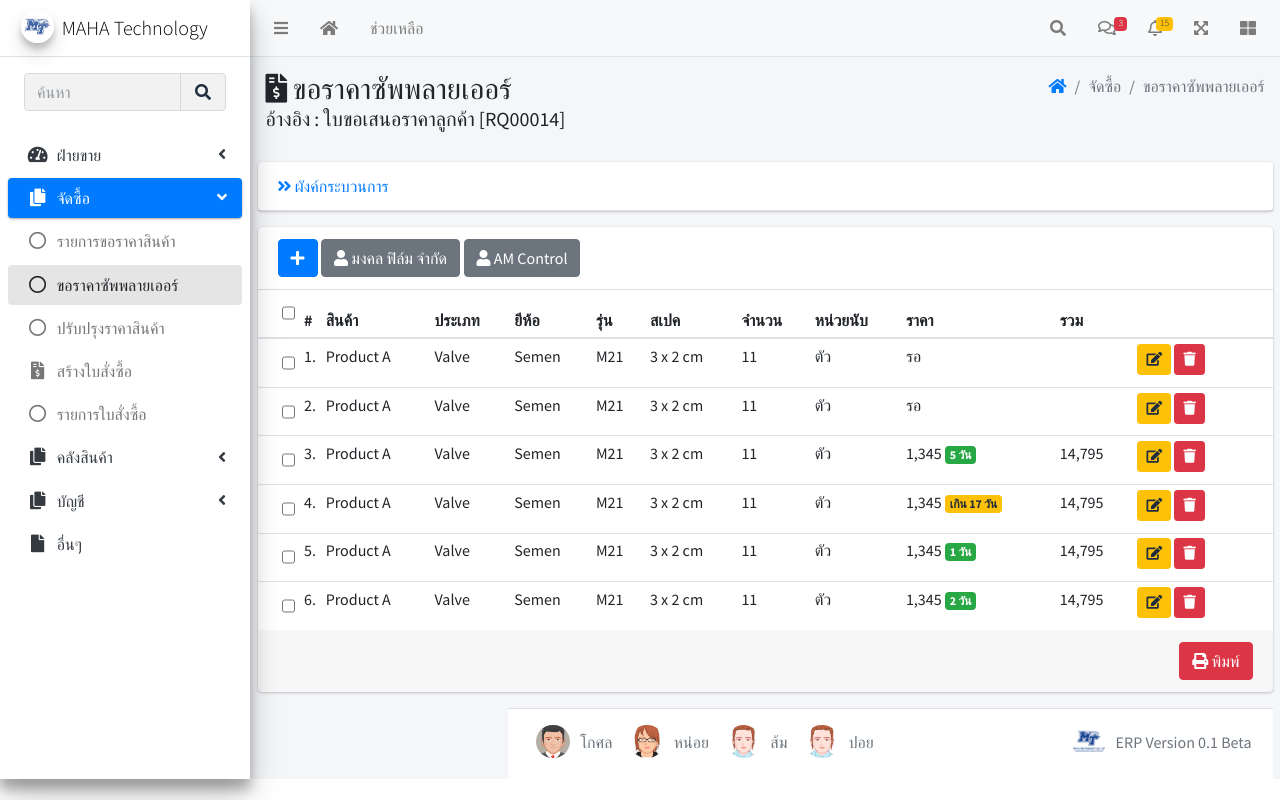
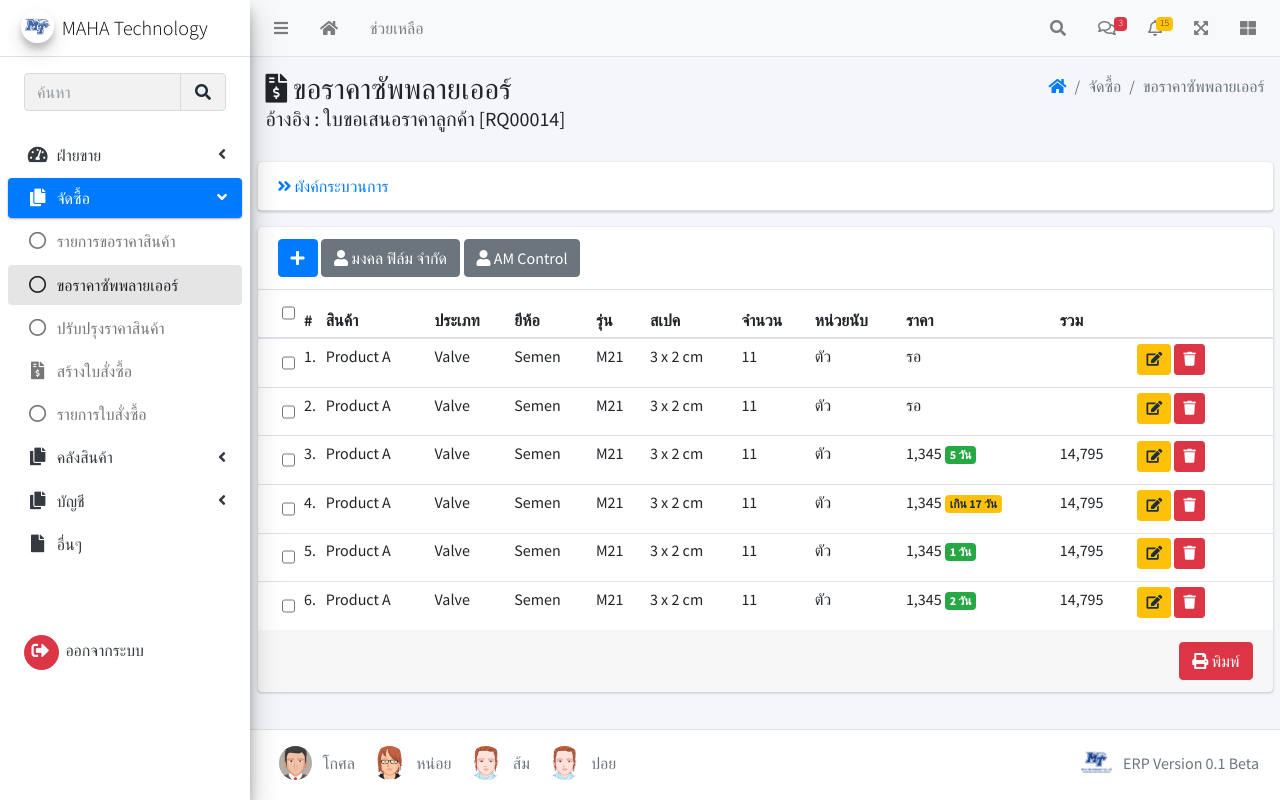
Before and after one commit to doctemple/mahaerp, a PHP site: page /index.php?rqs in a window 1280 px wide. Run offline with PHP 8.4, Linux system fonts and the light colour scheme; some libraries are stand-ins or nearby versions.

Commit message:
commit 5

```diff
--- a/components/panel-left.php
+++ b/components/panel-left.php
@@ -200,9 +200,21 @@ $pages['acc'] = array("bb","bil","col","deb","fol");
             </a>
           </li>
 
+          <li class="nav-item" style="margin-top:60px;">
+            <a href="class/signout.php" class="nav-link">
+            <span class="btn btn-danger btn-circle btn-circle-sm">
+              <i class="nav-icon fa fa-sign-out-alt text-light"></i>
+            </span><p>&nbsp;&nbsp;ออกจากระบบ</p>
+            </a>
+          </li>
+
         </ul>
+
       </nav>
       <!-- /.sidebar-menu -->
+
+
     </div>
+
     <!-- /.sidebar -->
   </aside>
--- a/dist/css/custom.css
+++ b/dist/css/custom.css
@@ -23,3 +23,38 @@
 .bs-wizard > .bs-wizard-step:first-child  > .progress {left: 50%; width: 50%;}
 .bs-wizard > .bs-wizard-step:last-child  > .progress {width: 50%;}
 .bs-wizard > .bs-wizard-step.disabled a.bs-wizard-dot{ pointer-events: none; }
+
+.btn-circle {
+    width: 45px;
+    height: 45px;
+    line-height: 45px;
+    text-align: center;
+    padding: 0;
+    border-radius: 50%;
+  }
+
+  .btn-circle i {
+    position: relative;
+    top: -1px;
+  }
+
+  .btn-circle-sm {
+    width: 35px;
+    height: 35px;
+    line-height: 35px;
+    font-size: 0.9rem;
+  }
+
+  .btn-circle-lg {
+    width: 55px;
+    height: 55px;
+    line-height: 55px;
+    font-size: 1.1rem;
+  }
+
+  .btn-circle-xl {
+    width: 70px;
+    height: 70px;
+    line-height: 70px;
+    font-size: 1.3rem;
+  }
--- a/index.php
+++ b/index.php
@@ -41,6 +41,7 @@ include("core/start.php");
         case 'col': include("pages/collection.php"); break;
         case 'deb': include("pages/debtor.php"); break;
         case 'fol': include("pages/follow.php"); break;
+        case 'so': include("pages/signout.php"); break;
         default :
         if(isset($_SESSION['aut']) && $_SESSION['aut']==true){
             include("pages/dashboard.php");
--- a/pages/pre-req-quo-list.php
+++ b/pages/pre-req-quo-list.php
@@ -12,7 +12,7 @@
                 </ol>
             </div><!-- /.col -->
         </div><!-- /.row -->
-    </div><!-- /.container-fluid -->
+    </div>
 </div>
 
 <div class="container-fluid">
@@ -138,7 +138,7 @@
                         <td>ส้ม</td>
                         <td><span class="badge bg-secondary">รอ</span></td>
                         <td>
-                        <a class="btn btn-success" href="?quo"><i class="fa fa-plus"></i></a>
+                            <a class="btn btn-success" href="?quo"><i class="fa fa-plus"></i></a>
                         </td>
 
                     </tr>
@@ -201,4 +201,4 @@
         </div>
         <!-- /.modal-dialog -->
     </div>
-    <!-- /.modal -->
+</div>
--- a/pages/req-quo-vendor.php
+++ b/pages/req-quo-vendor.php
@@ -4,16 +4,16 @@
             <div class="col-sm-6">
                 <h1 class="m-0"><i class="fas fa-file-invoice-dollar"></i> ขอราคาซัพพลายเออร์</h1>
                 <h5>อ้างอิง : ใบขอเสนอราคาลูกค้า [RQ00014]</h5>
-            </div><!-- /.col -->
+            </div>
             <div class="col-sm-6">
                 <ol class="breadcrumb float-sm-right">
                     <li class="breadcrumb-item"><a href="?"><i class="nav-icon fas fa-home"></i> </a></li>
                     <li class="breadcrumb-item active">จัดซื้อ</li>
                     <li class="breadcrumb-item active"> ขอราคาซัพพลายเออร์</li>
                 </ol>
-            </div><!-- /.col -->
-        </div><!-- /.row -->
-    </div><!-- /.container-fluid -->
+            </div>
+        </div>
+    </div>
 </div>
 
 <div class="container-fluid">
@@ -38,7 +38,6 @@ wizard($wizard);
                 <div class="btn btn-secondary"><i class="fa fa-user"></i> AM Control</div>
             </h3>
         </div>
-        <!-- /.card-header -->
         <div class="card-body p-0">
 
             <table class="table table-sm">
@@ -59,7 +58,6 @@ wizard($wizard);
                     </tr>
                 </thead>
                 <tbody>
-
                     <tr>
                         <td class="text-center"><input type="checkbox" class="form-control"></td>
                         <td>1.</td>
@@ -171,6 +169,7 @@ wizard($wizard);
         </div>
         </div>
     </div>
+</div>
 
 <div class="modal fade" id="modal-xl">
     <div class="modal-dialog modal-xl">
@@ -203,8 +202,6 @@ wizard($wizard);
                     <button type="button" class="btn btn-primary">เพิ่ม</button>
                 </div>
             </div>
-        <!-- /.modal-content -->
         </div>
-    <!-- /.modal-dialog -->
     </div>
-<!-- /.modal -->
+</div>
--- a/pages/req-quo.php
+++ b/pages/req-quo.php
@@ -32,8 +32,6 @@ wizard($wizard);
         <div class="card-header">
             <h3 class="card-title">Require Quotation</h3>
         </div>
-        <!-- /.card-header -->
-        <!-- form start -->
         <form>
             <div class="card-body">
                 <div class="form-group">
@@ -77,11 +75,10 @@ wizard($wizard);
                     </div>
                 </div>
             </div>
-            <!-- /.card-body -->
-
             <div class="card-footer">
                 <a href="?rql" class="btn btn-primary">บันทึก</a>
             </div>
         </form>
     </div>
 </div>
+</div>
```
Also changed, not shown: class/signout.php (added, +11 -0 lines), pages/req-quo-list.php (+16 -9 lines). Lines whose indentation alone changed are shown as unchanged.
